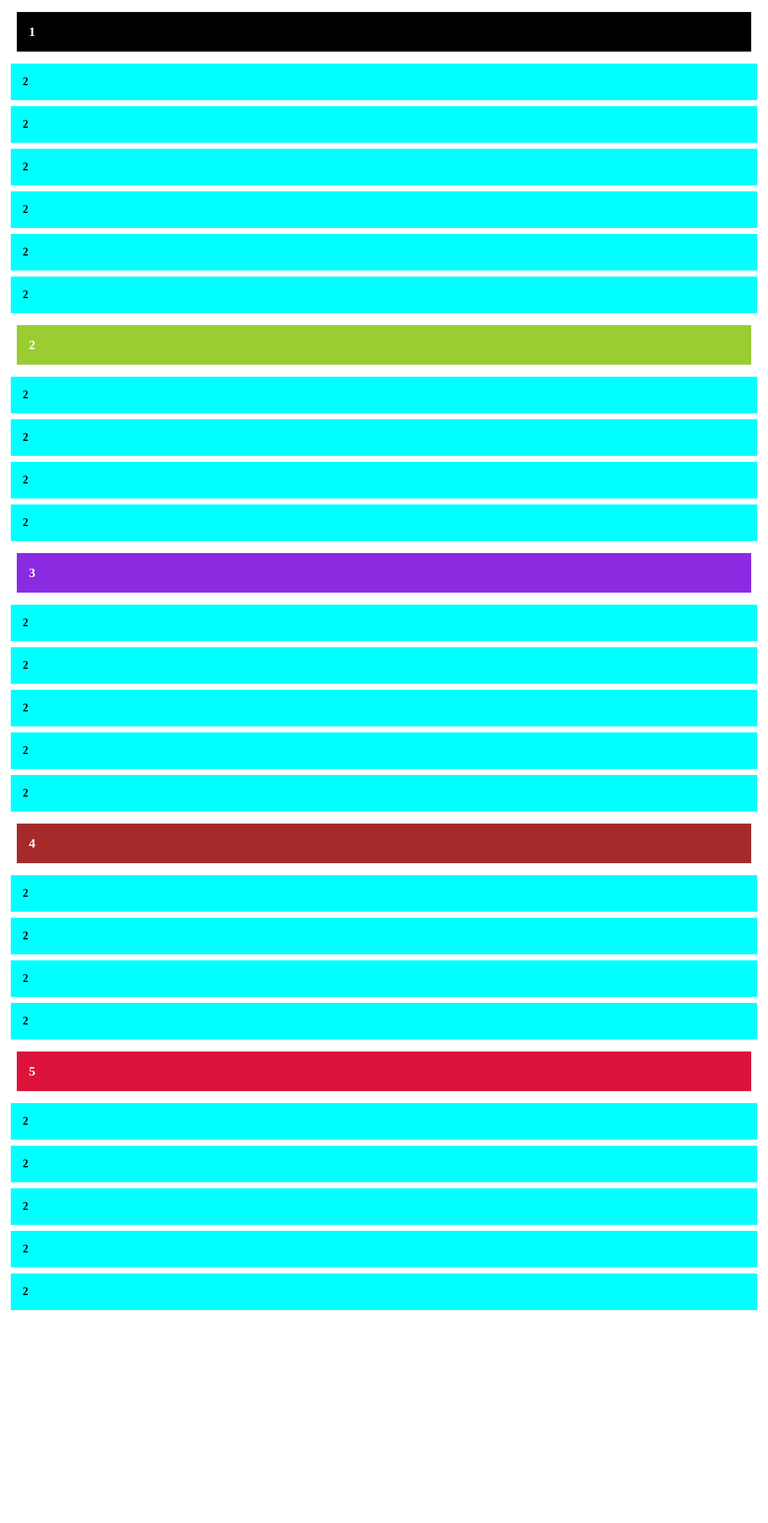
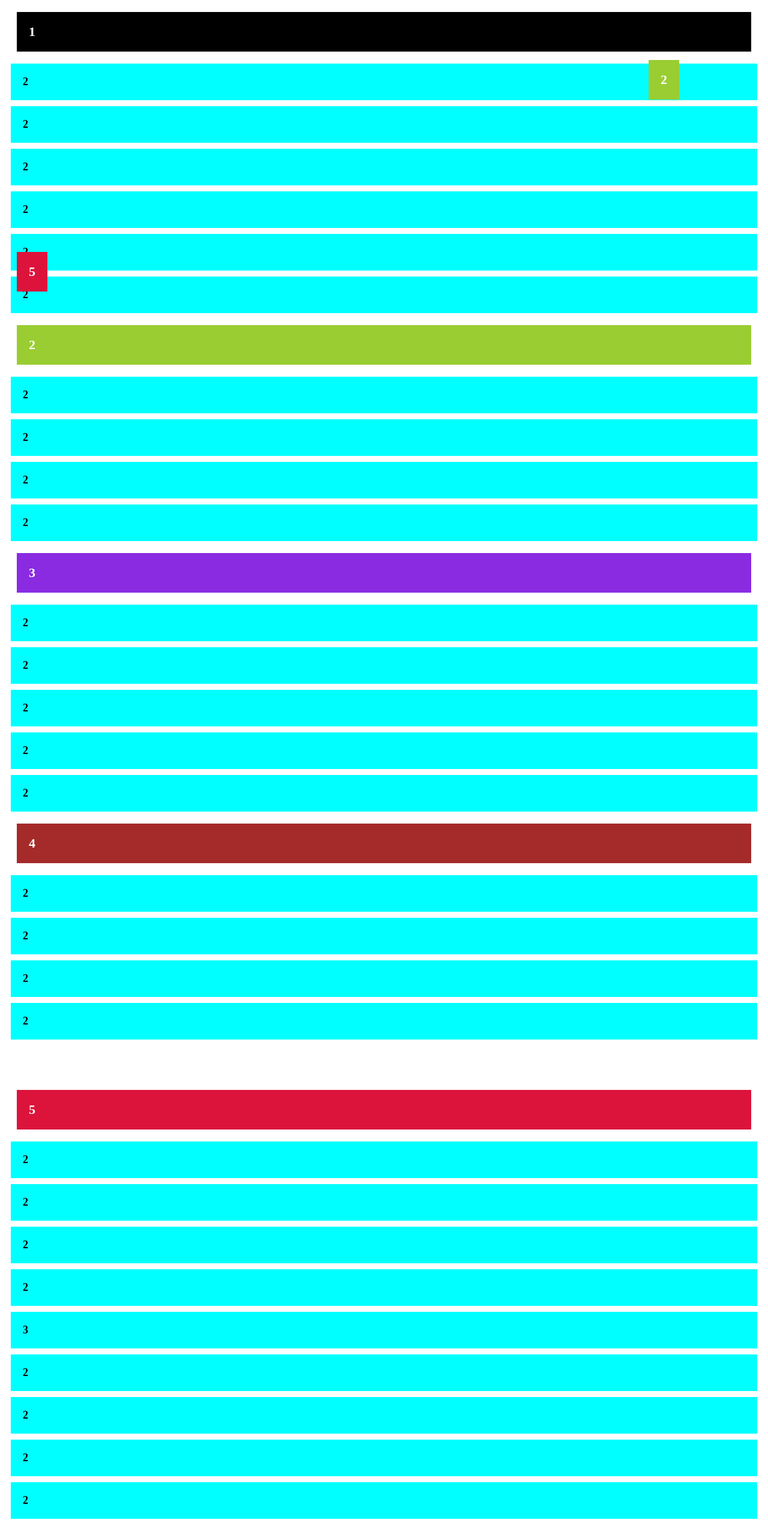
Before and after one commit to almizanshimul/position, a plain HTML site: page index.html in a window 1280 px wide. Shown: the top 2539 px of the page at 60% size. Before the commit the page ends 2194 px from the top, so only its background shows below. Drawn offline with Linux system fonts and the light colour scheme.

Commit message:
position fixed

```diff
--- a/index.html
+++ b/index.html
@@ -10,43 +10,118 @@
         /* .parenet{
             background-color: aqua;
         } */
-        .sticky{
+        .parnet>.sticky {
             position: sticky;
             top: 0;
             bottom: auto;
 
             margin: 20px;
-            background-color: black;
             padding: 20px;
             color: white;
             font-size: 22px;
             font-weight: 900;
         }
-        .se{
+        .five >.sticky {
+            position: sticky;
+            top: 0;
+            bottom: auto;
+
+            margin: 20px;
+            padding: 20px;
+            color: white;
+            font-size: 22px;
+            font-weight: 900;
+        }
+
+        .fir {
+            background-color: black;
+        }
+
+        .se {
             background-color: yellowgreen;
         }
-        .th{
+
+        .th {
             background-color: blueviolet;
         }
-        .fo{
+
+        .fo {
             background-color: brown;
         }
-        .fi{
+
+        .fi {
             background-color: crimson;
         }
-        .child{
+
+        .child {
             font-size: 18px;
             font-weight: 900;
             padding: 20px;
             background-color: aqua;
             margin: 10px;
         }
+
+        .fixed>.sticky {
+            position: fixed;
+            top: 50%;
+            bottom: auto;
+
+            margin: 20px;
+            /* background-color: black; */
+            padding: 20px;
+            color: white;
+            font-size: 22px;
+            font-weight: 900;
+        }
+
+        .fixed>.se {
+            top: 10%;
+            right: 10%;
+        }
+
+        .fixed>.se {
+            top: 10%;
+        }
     </style>
 </head>
 
 <body>
     <div class="parnet">
-           <div class="sticky">1</div>
+        <div class="sticky fir">1</div>
+        <div class="child">2</div>
+        <div class="child">2</div>
+        <div class="child">2</div>
+        <div class="child">2</div>
+        <div class="child">2</div>
+        <div class="child">2</div>
+        <div class="sticky se">2</div>
+        <div class="child">2</div>
+        <div class="child">2</div>
+        <div class="child">2</div>
+        <div class="child">2</div>
+        <div class=" sticky th">3</div>
+        <div class="child">2</div>
+        <div class="child">2</div>
+        <div class="child">2</div>
+        <div class="child">2</div>
+        <div class="child">2</div>
+        <div class=" sticky fo">4</div>
+        <div class="child">2</div>
+        <div class="child">2</div>
+        <div class="child">2</div>
+        <div class="child">2</div>
+        </div>
+        <br><br><br>
+        <div class="five">
+            <div class=" sticky fi">5</div>
+            <div class="child">2</div>
+            <div class="child">2</div>
+            <div class="child">2</div>
+            <div class="child">2</div>
+            <div class="child">3</div>
+        </div>
+    <div class="fixed">
+        <div class="sticky fir">1</div>
         <div class="child">2</div>
         <div class="child">2</div>
         <div class="child">2</div>
```
Lines whose indentation alone changed are shown as unchanged.
